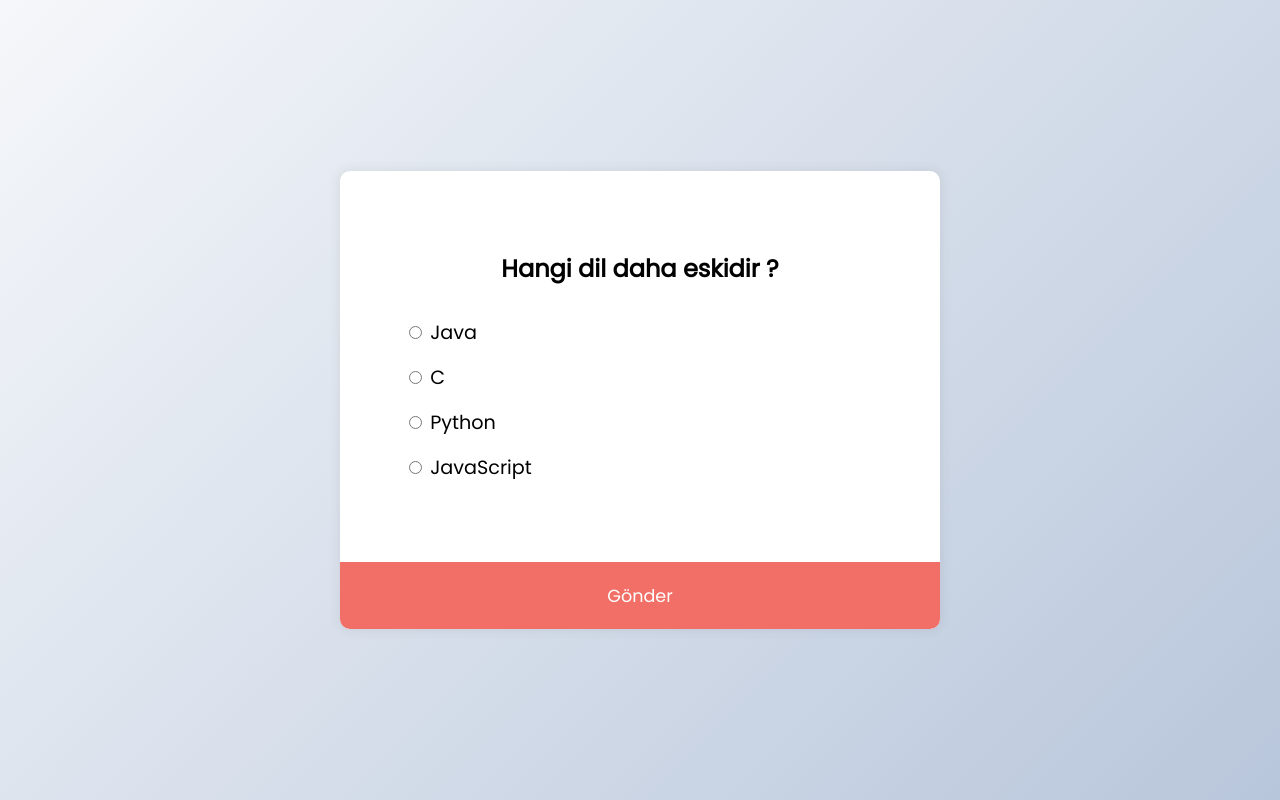
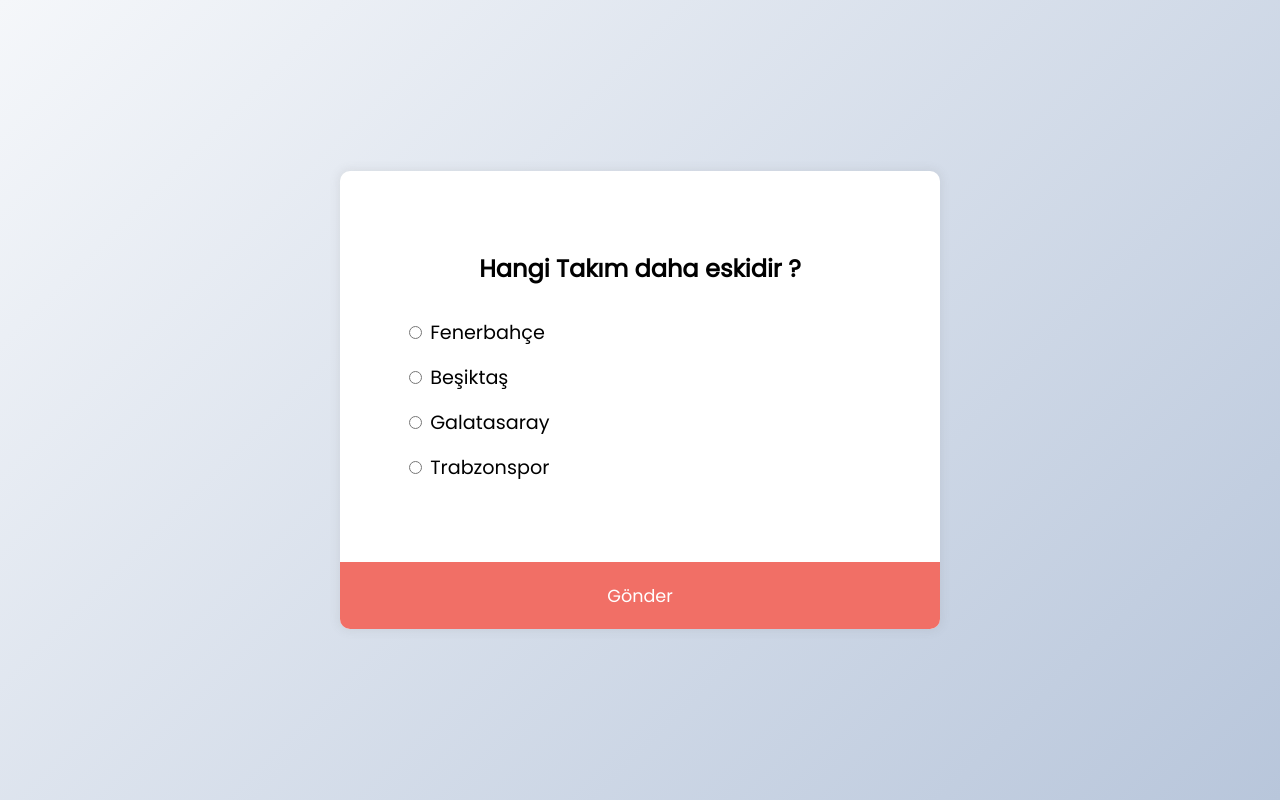
Before and after one commit to Bersanyalniz/JsSoruCevap, a plain HTML site: page SoruCevap/index.html in a window 1280 px wide. Drawn offline with Linux system fonts and the light colour scheme.

Commit message:
JsSoruCevap
JsSoruCevap

```diff
--- a/SoruCevap/Downloader.js
+++ b/SoruCevap/Downloader.js
@@ -1,34 +1,34 @@
 const quizData = [
             {
-            question: "Hangi dil daha eskidir ?",
-            a: "Java",
-            b: "C",
-            c: "Python",
-            d: "JavaScript",
+            question: "Hangi Takım daha eskidir ?",
+            a: "Fenerbahçe",
+            b: "Beşiktaş",
+            c: "Galatasaray",
+            d: "Trabzonspor",
             correct: "b",
             },
             {
-            question: "CSS'in açılımı nedir ?",
-            a: "Central Style Sheets",
-            b: "Cascading Style Sheets",
-            c: "Cascading Simple Sheets",
-            d: "Cars SUVs Sailboats",
+            question: "Tff'in açılımı nedir ?",
+            a: "Türkiye Finalist Fedarasyonu",
+            b: "Türkiye Futbol Fedarasyonu",
+            c: "Tarla Finans Fedarasyonu",
+            d: "Traktör Finans Fedarasyonu",
             correct: "b",
             },
             {
-            question: "HTML'in açılımı nedir ?",
-            a: "Hypertext Markup Language",
-            b: "Hypertext Markdown Language",
-            c: "Hyperloop Machine Language",
-            d: "Helicopters Terminals Motorboats Lamborginis",
+            question: "Fb'in açılımı nedir ?",
+            a: "Fenerbahçe",
+            b: "Galatasaray",
+            c: "Beşiktaş",
+            d: "Trabzonspor",
             correct: "a",
             },
             {
-            question: "Javascript hangi yılda çıkmıştır ?",
-            a: "1996",
-            b: "1995",
+            question: "Fenerbahçe hangi yılda Kurulmuştur ?",
+            a: "1908",
+            b: "1907",
             c: "1994",
-            d: "none of the above",
+            d: "Hiçbiri",
             correct: "b",
             },
         ];
--- a/SoruCevap/index.html
+++ b/SoruCevap/index.html
@@ -5,7 +5,7 @@
 	<meta name="viewport" content="width=device-width, initial-scale=1">
 	<link rel="stylesheet" type="text/css" href="css.css">
 
-	<title></title>
+	<title>By Bersanyalniz</title>
 </head>
 <body>
  <div class="quiz-container" id="quiz">
```
